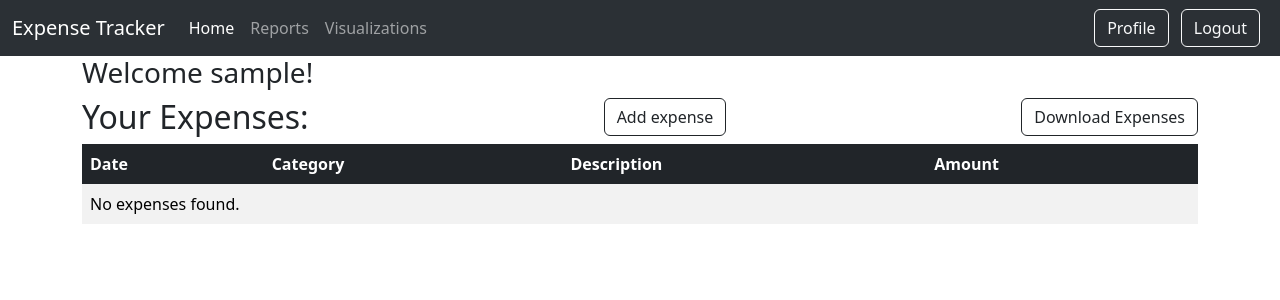
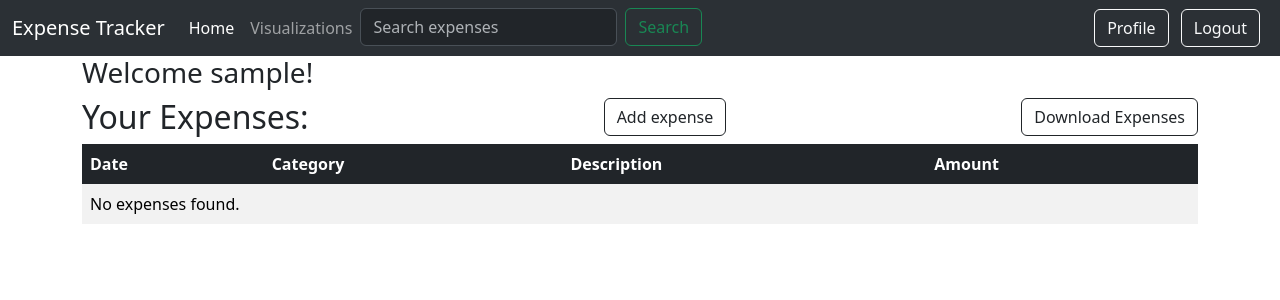
Before and after one commit to yashkadam007/expense_tracker_project, a Django app: page / in a window 1280 px wide. Shown: the top 300 px of the page. Run offline with Django 4.2, Linux system fonts and the light colour scheme; the visitor is signed in with stand-in values (Sample User, id 1); data that the repository does not hold is empty; parts of the project's set-up code (start-up, migrations or seed data) failed here and were passed over.

Commit message:
Added password reset,search

```diff
--- a/expense_tracker_project/urls.py
+++ b/expense_tracker_project/urls.py
@@ -27,6 +27,10 @@ urlpatterns = [
     path('profile/', user_views.profile, name='profile'),
     path('login/', auth_views.LoginView.as_view(template_name = 'users/login.html'), name='login'),
     path('logout/', auth_views.LogoutView.as_view(template_name = 'users/logout.html'), name='logout'),
+    path('password-reset/', auth_views.PasswordResetView.as_view(template_name = 'users/password_reset.html'), name='password_reset'),
+    path('password-reset/done/', auth_views.PasswordResetDoneView.as_view(template_name = 'users/password_reset_done.html'), name='password_reset_done'),
+    path('password-reset-confirm/<uidb64>/<token>/', auth_views.PasswordResetConfirmView.as_view(template_name = 'users/password_reset_confirm.html'), name='password_reset_confirm'),
+    path('password-reset-complete/', auth_views.PasswordResetCompleteView.as_view(template_name = 'users/password_reset_complete.html'), name='password_reset_complete'),
     path('', include('expenses.urls')),
 ]
 
--- a/expenses/templates/expenses/base.html
+++ b/expenses/templates/expenses/base.html
@@ -24,11 +24,14 @@
               <a class="nav-link active" aria-current="page" href="{% url 'home' %}">Home</a>
             </li>
             <li class="nav-item">
-              <a class="nav-link" href="#">Reports</a>
-            </li>
-            <li class="nav-item">
               <a class="nav-link " href="{% url 'visualizations' %}">Visualizations</a>
             </li>
+            <li>
+              <form class="d-flex" action="{% url 'search_expenses' %}" method="GET">
+                  <input class="form-control me-2" type="text" name="search" placeholder="Search expenses">
+                  <button class="btn btn-outline-success" type="submit">Search</button>
+              </form>
+          </li>
           </ul>
           <div class="text-end">
             {% if user.is_authenticated %}
--- a/expenses/templates/expenses/home.html
+++ b/expenses/templates/expenses/home.html
@@ -36,6 +36,31 @@
             {% endfor %}
           </tbody>
         </table>
+        <div class="text-center">
+          {% if is_paginated %}
+
+            {% if page_obj.has_previous %}
+              <a class="btn btn-outline-info mb-4" href="?page=1">First</a>
+              <a class="btn btn-outline-info mb-4" href="?page={{ page_obj.previous_page_number }}">Previous</a>
+            {% endif %}
+
+            {% for num in page_obj.paginator.page_range %}
+              {% if page_obj.number == num %}
+                <a class="btn btn-info mb-4" href="?page={{ num }}">{{ num }}</a>
+              {% elif num > page_obj.number|add:'-3' and num < page_obj.number|add:'3' %}
+                <a class="btn btn-outline-info mb-4" href="?page={{ num }}">{{ num }}</a>
+              {% endif %}
+            {% endfor %}
+
+            {% if page_obj.has_next %}
+              <a class="btn btn-outline-info mb-4" href="?page={{ page_obj.next_page_number }}">Next</a>
+              <a class="btn btn-outline-info mb-4" href="?page={{ page_obj.paginator.num_pages }}">Last</a>
+            {% endif %}
+
+          {% endif %}
+        </div>
+
+
       {% else %}
         <p>You are not logged in. Please <a href="{% url 'login' %}">log in</a> or <a href="{% url 'register' %}">register</a>.</p>
       {% endif %}
--- a/expenses/templates/expenses/visualizations.html
+++ b/expenses/templates/expenses/visualizations.html
@@ -3,6 +3,7 @@
 {% block content %}
   <div class="container">
     <h2 class="text-center">Your insights</h2>
+    <h3 class="text-center">Total expenses = {{ total_expenses }}</h3>
     <img class="mx-auto d-block" src="{{ image_uri }}" alt="Pie Chart">
   </div>
   {% if image_uri_line_chart %}
--- a/expenses/urls.py
+++ b/expenses/urls.py
@@ -10,4 +10,5 @@ urlpatterns = [
     path('expense/<int:pk>/delete/', ExpenseDeleteView.as_view(), name='expense-delete'),
     path('visualizations/', visualizations, name='visualizations'),
     path('download/', views.download_expense_data, name='download_expense_data'),
+    path('search/', views.search_expenses, name='search_expenses'),
 ]
--- a/expenses/views.py
+++ b/expenses/views.py
@@ -10,6 +10,11 @@ from django.contrib import messages
 from .insights import generate_pie_chart, generate_line_chart
 from django.urls import reverse
 from .tasks import download_expense_data_task
+from .models import Expense
+from django.db.models import Q
+from decimal import Decimal
+from datetime import datetime
+from calendar import month_name
 
 
 
@@ -21,12 +26,52 @@ from .tasks import download_expense_data_task
 #     expenses = Expense.objects.filter(user=request.user)
 #     return render(request, 'expenses/home.html', {'expenses': expenses})
 
+def search_expenses(request):
+    search_query = request.GET.get('search')
+    expenses = Expense.objects.filter(user=request.user)
+
+    if search_query and search_query.startswith('>'):
+        try:
+            amount = Decimal(search_query[1:])
+            expenses = expenses.filter(amount__gt=amount)
+        except ValueError:
+            pass
+    elif search_query and search_query.startswith('<'):
+        try:
+            amount = Decimal(search_query[1:])
+            expenses = expenses.filter(amount__lt=amount)
+        except ValueError:
+            pass
+    else:
+        # Check if the search query represents a month
+        month = None
+        for index, month_name_str in enumerate(month_name[1:]):
+            if search_query.lower() == month_name_str.lower():
+                month = index + 1
+                break
+
+        if month:
+            year = datetime.now().year
+            expenses = expenses.filter(date__month=month, date__year=year)
+        else:
+            expenses = expenses.filter(
+                Q(description__icontains=search_query) |
+                Q(category__name__icontains=search_query)
+            )
+
+    context = {
+        'expenses': expenses,
+        'search_query': search_query
+    }
+    return render(request, 'expenses/search_expenses.html', context)
+
 @method_decorator(login_required, name='dispatch')
 class ExpenseListView(ListView):
     model = Expense
     template_name = 'expenses/home.html'
     context_object_name = 'expenses'
     ordering = ['-date']
+    paginate_by = 10
 
     def get_queryset(self):
         queryset = super().get_queryset()
@@ -100,9 +145,12 @@ def visualizations(request):
             expense_data[category_name] = []
         expense_data[category_name].append(expense['total'])
 
+    total_expenses = Expense.objects.filter(user=curr_user).aggregate(total=Sum('amount'))['total'] or 0
+
     context = {
         'image_uri': generate_pie_chart(expense_data),
-        'image_uri_line_chart': generate_line_chart(expense_data, x_values, expense_data)
+        'image_uri_line_chart': generate_line_chart(expense_data, x_values, expense_data),
+        'total_expenses': total_expenses
     }
 
     return render(request, 'expenses/visualizations.html', context=context)
--- a/users/models.py
+++ b/users/models.py
@@ -10,8 +10,8 @@ class Profile(models.Model):
     def __str__(self):
         return f'{self.user.username} Profile'
 
-    def save(self):
-        super().save()
+    def save(self, *args,**kwargs):
+        super().save(*args,**kwargs)
 
         img = Image.open(self.image.path)
 
--- a/users/templates/users/login.html
+++ b/users/templates/users/login.html
@@ -10,6 +10,9 @@
             </fieldset>
             <div class="form-group">
                 <button class="btn btn-outline-info" type="submit">Log In</button>
+                <small class="text-muted">
+                    <a href="{% url 'password_reset' %}">Forgot Password?</a>
+                </small>
             </div>
         </form>
         <div class="border-top pt-3">
--- /dev/null
+++ b/users/templates/users/password_reset_done.html
@@ -0,0 +1,6 @@
+{% extends "expenses/base.html" %}
+{% block content %}
+    <div class="alert alert-info">
+        An email has been sent with instructions to reset your password
+    </div>
+{% endblock content %}
```
Also changed, not shown: expense_tracker_project/settings.py (+8 -0 lines), expenses/insights.py (+28 -4 lines), expenses/templates/expenses/search_expenses.html (added, +31 -0 lines), users/templates/users/password_reset.html (added, +16 -0 lines), users/templates/users/password_reset_complete.html (added, +7 -0 lines), users/templates/users/password_reset_confirm.html (added, +16 -0 lines).
